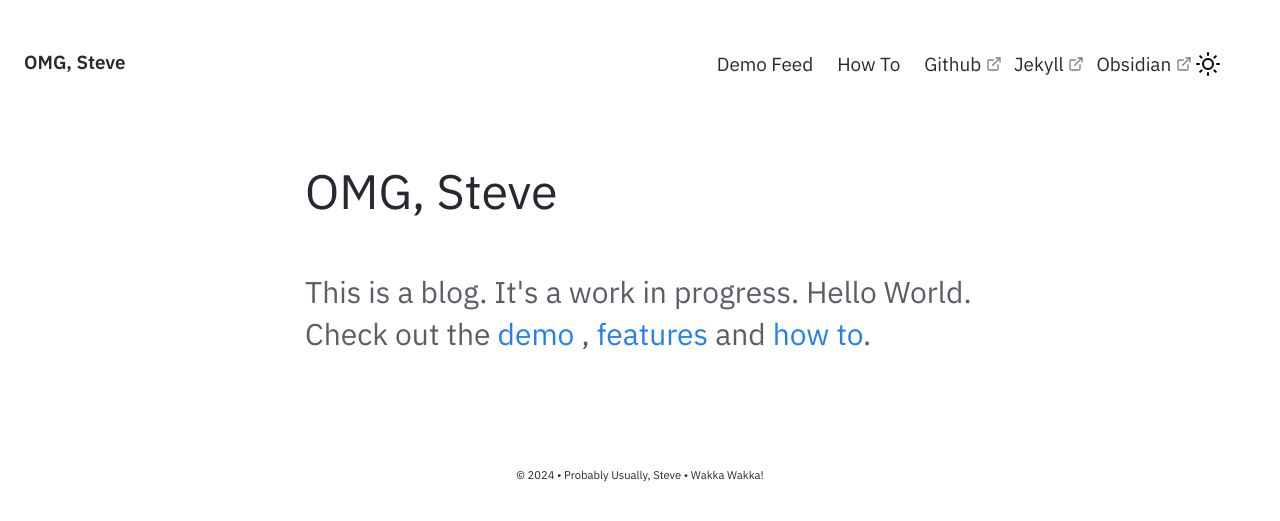
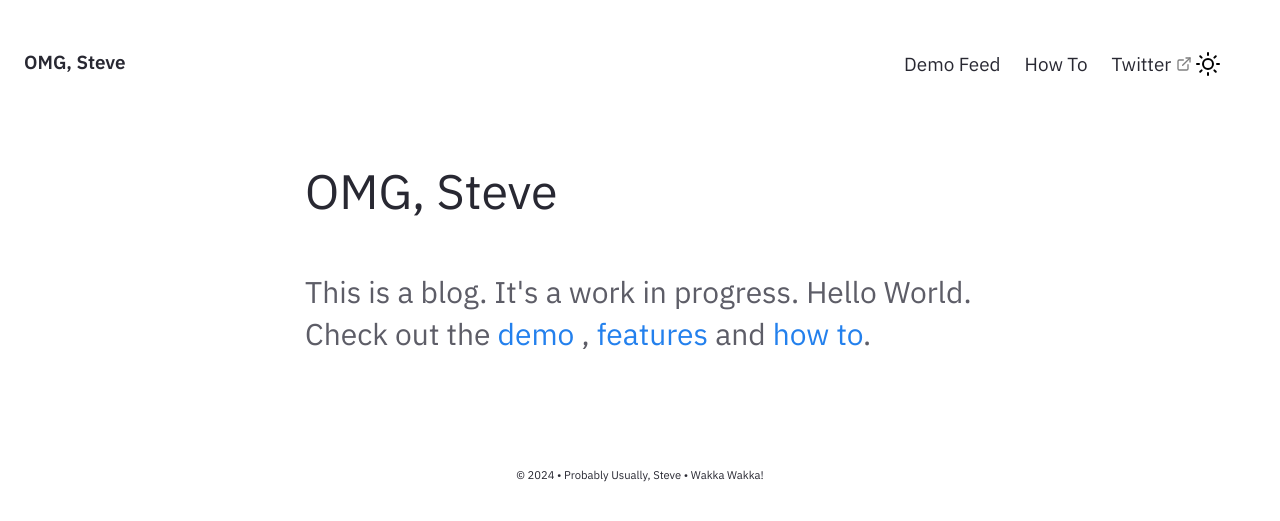
Before and after one commit to usuallysteve/usuallysteve.github.io, a Jekyll site: the page built from pages/index.md, in a window 1280 px wide. Shown: the top 521 px of the page. Built offline with Jekyll 4.4.1, drawn with Linux system fonts in a browser that asks for light colours.

Commit message:
Update Nav.html

```diff
--- a/_includes/Nav.html
+++ b/_includes/Nav.html
@@ -59,17 +59,12 @@
         <a href="../post/how-to" class="navbar-item">
           How To
         </a>
-        <a href="https://github.com/Jekyll-Garden/jekyll-garden.github.io" target="_blank" class="navbar-item">
-          Github
-        </a>
-        <a href="https://jekyllrb.com/" target="_blank" class="navbar-item">
-          Jekyll
-        </a>
-        <a href="https://obsidian.md/"  target="_blank" class="navbar-item">
-          Obsidian
+        <a href="https://twitter.com/dirtfagtag" target="_blank" class="navbar-item">
+          Twitter
         </a>
       </div>
-      <div class="navbar-end is-hidden-mobile" onclick="modeSwitcher()" >
+
+        <div class="navbar-end is-hidden-mobile" onclick="modeSwitcher()" >
         <div class="navbar-item">
           <div class="buttons">
             <a class="button is-text">
```
